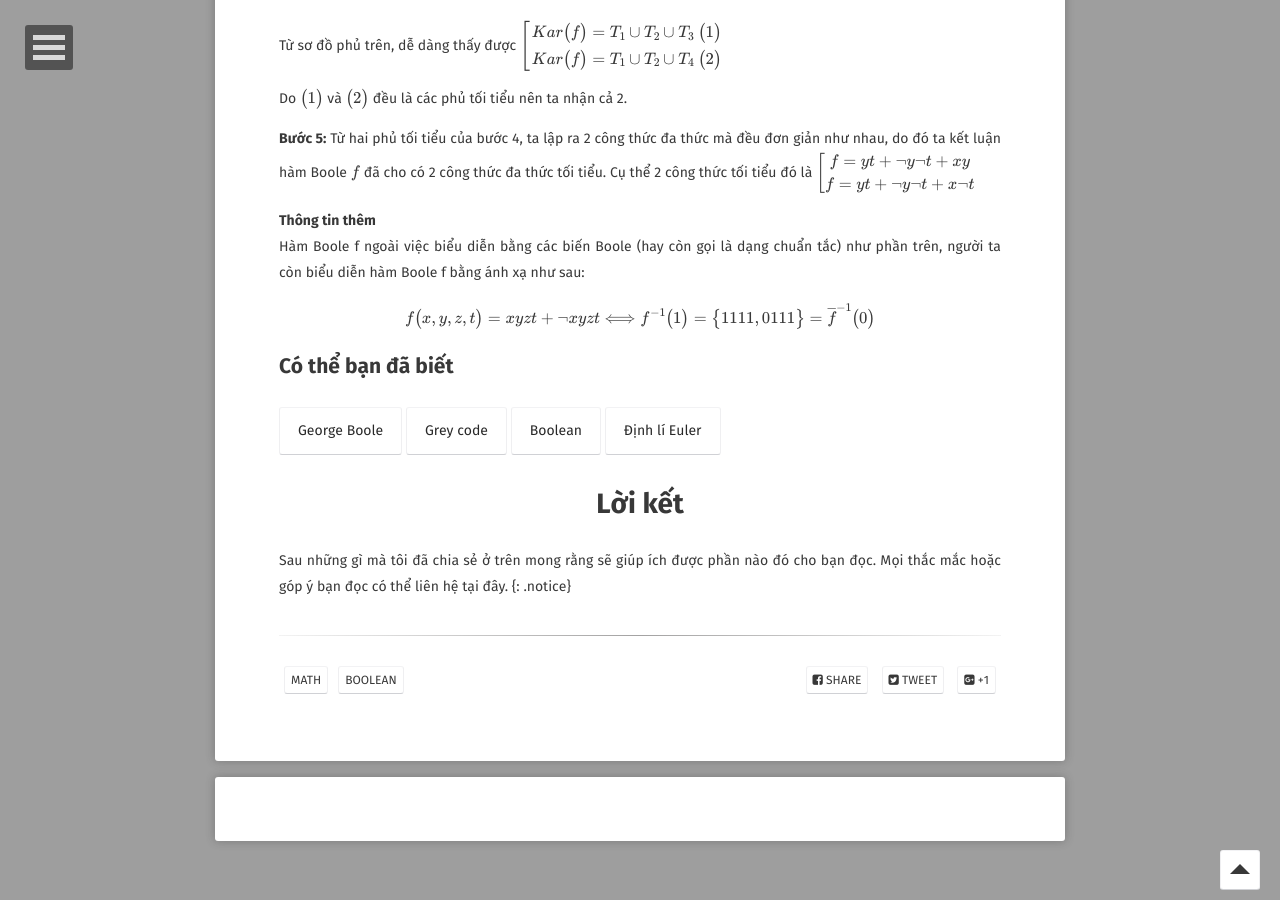
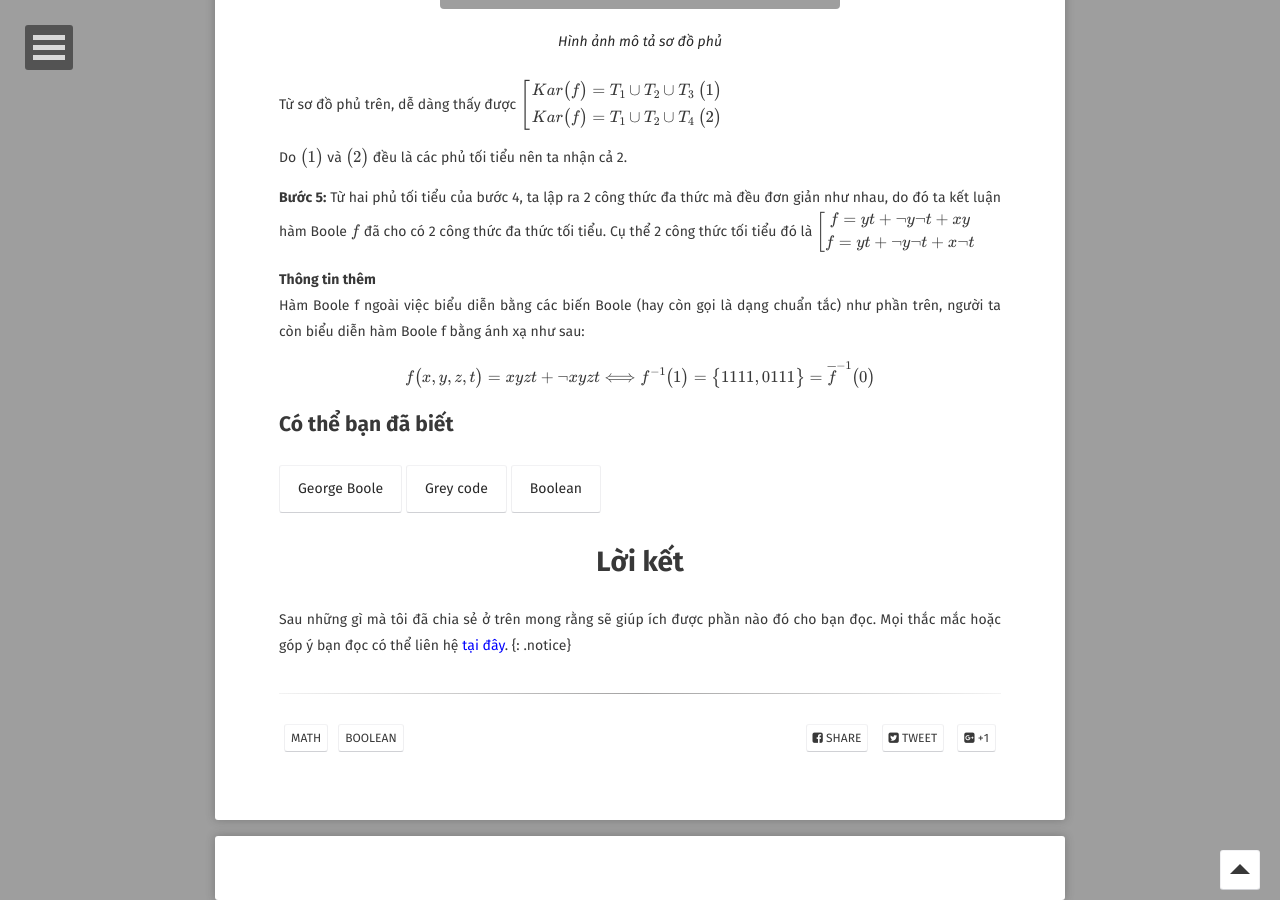
Before and after one commit to hieuhdh/deuteri, a Jekyll site: the page built from _posts/2021-10-15-[MATH]-Dai-so-Boole.md, in a window 1280 px wide and 900 px high, scrolled down 10346 px. Built offline with Jekyll 4.4.1, drawn with Linux system fonts in a browser that asks for light colours; some web fonts are replaced; formulas are drawn with MathJax 3; comment, search, counter and statistics services are not loaded; grey boxes are pictures that could not be loaded.

Commit message:
fix something

```diff
--- a/_posts/2021-10-15-[MATH]-Dai-so-Boole.md
+++ b/_posts/2021-10-15-[MATH]-Dai-so-Boole.md
@@ -74,6 +74,9 @@
 <div>Dạng nối rời chính tắc bản chất chính là công thức biểu diễn hàm Bool <strong>thành tổng của các từ tối tiểu</strong>.</div>
 
 <h4 id="vi-du">Ví dụ</h4>
+
+textmax
+{: .notice}
 
 Xét hàm Boole với ba biến $$x,y,z$$ ta có:
 
@@ -287,12 +290,11 @@
     <a href="https://en.wikipedia.org/wiki/George_Boole" class="btn">George Boole</a>
     <a href="https://en.wikipedia.org/wiki/Gray_code" class="btn">Grey code</a>
     <a href="https://en.wikipedia.org/wiki/Boolean" class="btn">Boolean</a>
-    <a href="https://en.wikipedia.org/wiki/Euler's_theorem" class="btn">Định lí Euler</a>
 </div>
 
 <h1 align="center">
   Lời kết
 </h1>
 
-Sau những gì mà tôi đã chia sẻ ở trên mong rằng sẽ giúp ích được phần nào đó cho bạn đọc. Mọi thắc mắc hoặc góp ý bạn đọc có thể liên hệ tại đây.
+Sau những gì mà tôi đã chia sẻ ở trên mong rằng sẽ giúp ích được phần nào đó cho bạn đọc. Mọi thắc mắc hoặc góp ý bạn đọc có thể liên hệ <a href="https://hieuhdh.github.io/deuteri/" style="text-decoration: none; color:blue" >tại đây</a>.
 {: .notice}
```
